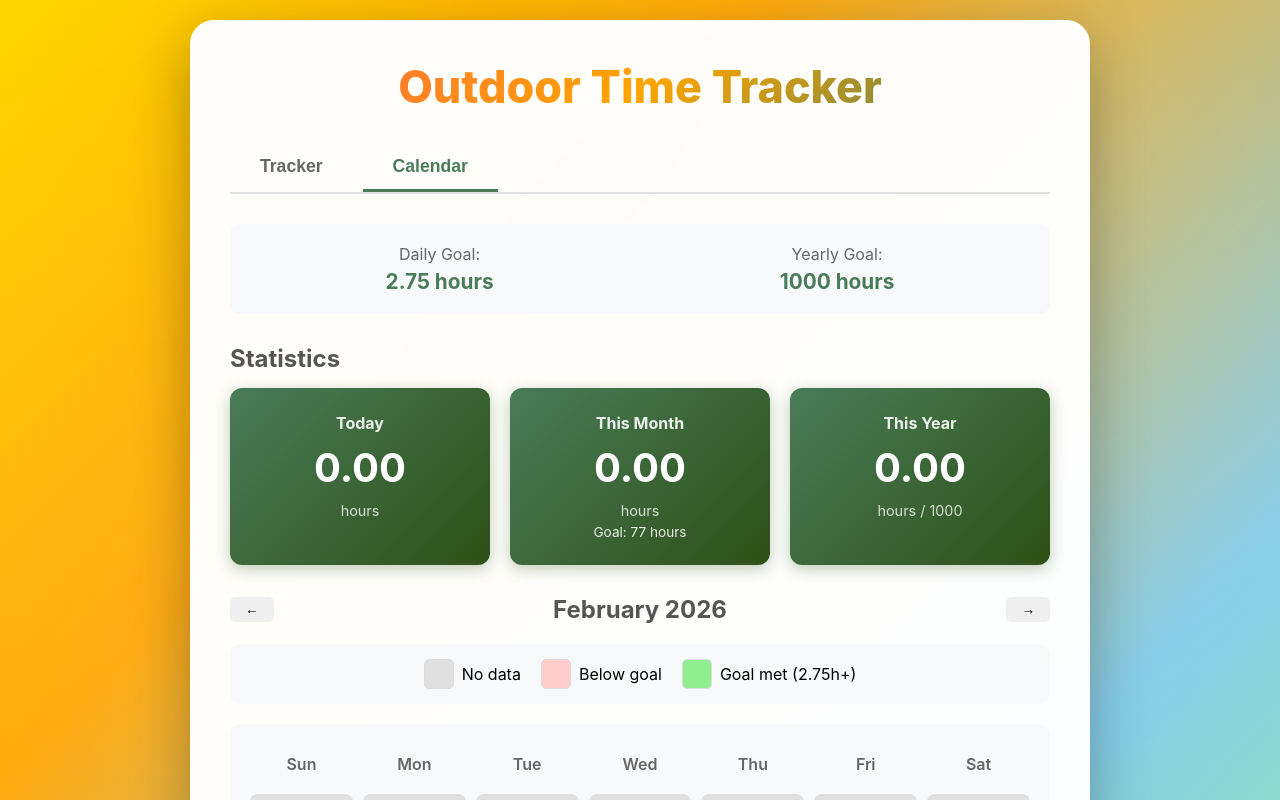
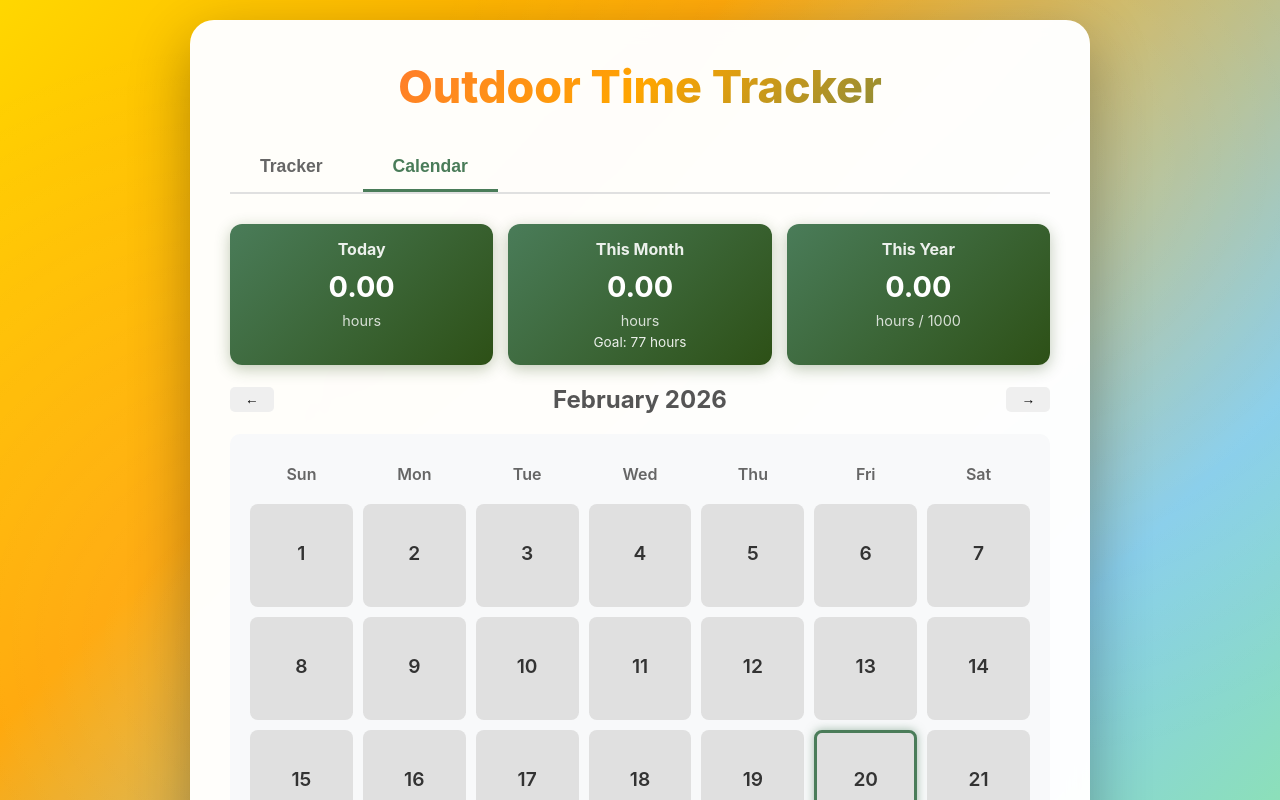
Before and after one commit to parrttj/Daily-Outside-Tracker, a plain HTML site: page index.html in a window 1280 px wide. Both pictures are taken after a click on the button "Calendar". Shown: the top 800 px of the page. Drawn offline with Linux system fonts and the light colour scheme.

Commit message:
Compact calendar tab: smaller stats side-by-side, remove goals section, legend below calendar

```diff
--- a/index.html
+++ b/index.html
@@ -81,19 +81,7 @@
         </div>
 
         <div id="calendarTab" class="tab-content">
-            <div class="goals">
-                <div class="goal-item">
-                    <span>Daily Goal:</span>
-                    <strong>2.75 hours</strong>
-                </div>
-                <div class="goal-item">
-                    <span>Yearly Goal:</span>
-                    <strong>1000 hours</strong>
-                </div>
-            </div>
-
             <div class="stats">
-                <h2>Statistics</h2>
                 <div class="stat-grid">
                     <div class="stat-card">
                         <h3>Today</h3>
@@ -119,6 +107,7 @@
                 <h2 id="calendarMonth"></h2>
                 <button id="nextMonth" class="btn btn-small">→</button>
             </div>
+            <div id="calendar" class="calendar-grid"></div>
             <div class="calendar-legend">
                 <div class="legend-item">
                     <div class="legend-color" style="background: #e0e0e0;"></div>
--- a/styles.css
+++ b/styles.css
@@ -246,44 +246,80 @@ h2 {
 }
 
 .stats {
-    margin-bottom: 20px;
+    margin-bottom: 15px;
 }
 
 .stat-grid {
     display: grid;
-    grid-template-columns: 1fr;
-    gap: 12px;
-}
-
-@media (min-width: 480px) {
-    .stat-grid {
-        grid-template-columns: repeat(auto-fit, minmax(150px, 1fr));
-    }
+    grid-template-columns: repeat(3, 1fr);
+    gap: 8px;
 }
 
 @media (min-width: 768px) {
     .stats {
-        margin-bottom: 30px;
+        margin-bottom: 20px;
     }
 
     .stat-grid {
-        grid-template-columns: repeat(auto-fit, minmax(200px, 1fr));
-        gap: 20px;
+        gap: 15px;
     }
 }
 
 .stat-card {
     background: linear-gradient(135deg, #4a7c59 0%, #2d5016 100%);
-    padding: 15px;
-    border-radius: 12px;
+    padding: 10px;
+    border-radius: 10px;
     text-align: center;
     color: white;
     box-shadow: 0 4px 15px rgba(45, 80, 22, 0.3);
 }
 
+.stat-card h3 {
+    font-size: 0.75em;
+    margin-bottom: 5px;
+    opacity: 0.9;
+}
+
+.stat-value {
+    font-size: 1.3em;
+    font-weight: bold;
+    margin: 5px 0;
+}
+
+.stat-label {
+    opacity: 0.8;
+    font-size: 0.7em;
+}
+
+.stat-goal {
+    margin-top: 3px;
+    font-size: 0.65em;
+    opacity: 0.9;
+}
+
 @media (min-width: 768px) {
     .stat-card {
-        padding: 25px;
+        padding: 15px;
+        border-radius: 12px;
+    }
+
+    .stat-card h3 {
+        font-size: 0.9em;
+        margin-bottom: 8px;
+    }
+
+    .stat-value {
+        font-size: 1.8em;
+        margin: 8px 0;
+    }
+
+    .stat-label {
+        font-size: 0.8em;
+    }
+
+    .stat-goal {
+        margin-top: 5px;
+        font-size: 0.75em;
     }
 }
 
@@ -294,15 +330,15 @@ h2 {
 }
 
 .stat-value {
-    font-size: 1.8em;
+    font-size: 1.3em;
     font-weight: bold;
-    margin: 8px 0;
+    margin: 5px 0;
 }
 
 @media (min-width: 768px) {
     .stat-value {
-        font-size: 2.5em;
-        margin: 10px 0;
+        font-size: 1.8em;
+        margin: 8px 0;
     }
 }
 
@@ -449,27 +485,48 @@ h2 {
 
 .calendar-legend {
     display: flex;
-    flex-direction: column;
+    flex-direction: row;
+    justify-content: center;
     gap: 10px;
-    margin-bottom: 15px;
-    padding: 12px;
+    margin-top: 12px;
+    padding: 10px;
     background: #f8f9fa;
-    border-radius: 10px;
+    border-radius: 8px;
+    flex-wrap: wrap;
 }
 
-@media (min-width: 480px) {
-    .calendar-legend {
-        flex-direction: row;
-        justify-content: center;
-        gap: 15px;
-    }
+.legend-item {
+    display: flex;
+    align-items: center;
+    gap: 5px;
+    font-size: 0.75em;
+}
+
+.legend-color {
+    width: 18px;
+    height: 18px;
+    border-radius: 3px;
+    border: 1px solid #ddd;
+    flex-shrink: 0;
 }
 
 @media (min-width: 768px) {
     .calendar-legend {
-        gap: 20px;
-        margin-bottom: 20px;
-        padding: 15px;
+        gap: 15px;
+        margin-top: 15px;
+        padding: 12px;
+        border-radius: 10px;
+    }
+
+    .legend-item {
+        gap: 8px;
+        font-size: 0.85em;
+    }
+
+    .legend-color {
+        width: 24px;
+        height: 24px;
+        border-radius: 4px;
     }
 }
 
@@ -479,19 +536,38 @@ h2 {
     gap: 8px;
 }
 
+.legend-item {
+    display: flex;
+    align-items: center;
+    gap: 5px;
+    font-size: 0.75em;
+}
+
 .legend-color {
-    width: 24px;
-    height: 24px;
-    border-radius: 4px;
+    width: 18px;
+    height: 18px;
+    border-radius: 3px;
     border: 1px solid #ddd;
     flex-shrink: 0;
 }
 
 @media (min-width: 768px) {
+    .calendar-legend {
+        gap: 15px;
+        margin-top: 15px;
+        padding: 12px;
+        border-radius: 10px;
+    }
+
+    .legend-item {
+        gap: 8px;
+        font-size: 0.85em;
+    }
+
     .legend-color {
-        width: 30px;
-        height: 30px;
-        border-radius: 5px;
+        width: 24px;
+        height: 24px;
+        border-radius: 4px;
     }
 }
 
```
